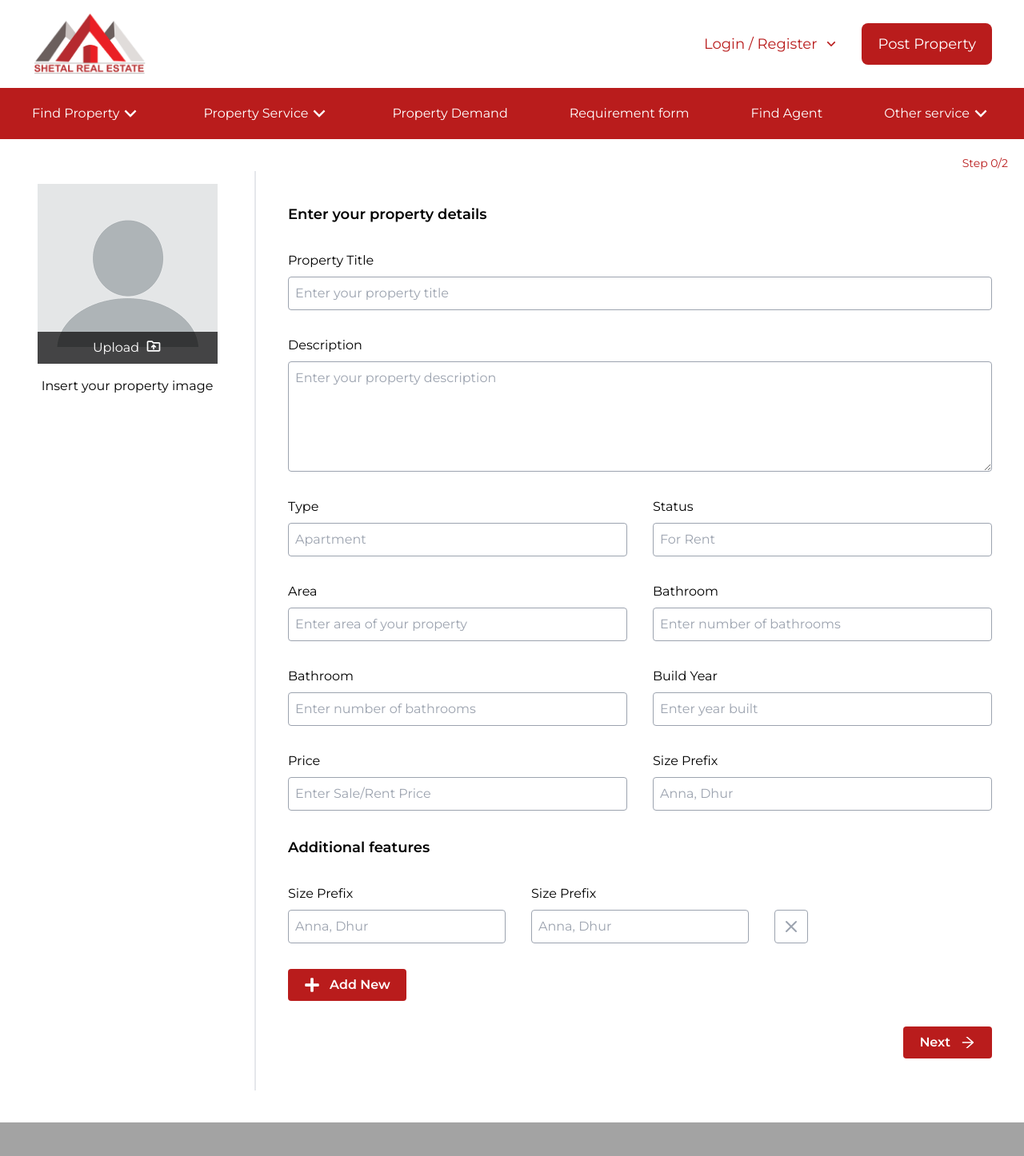
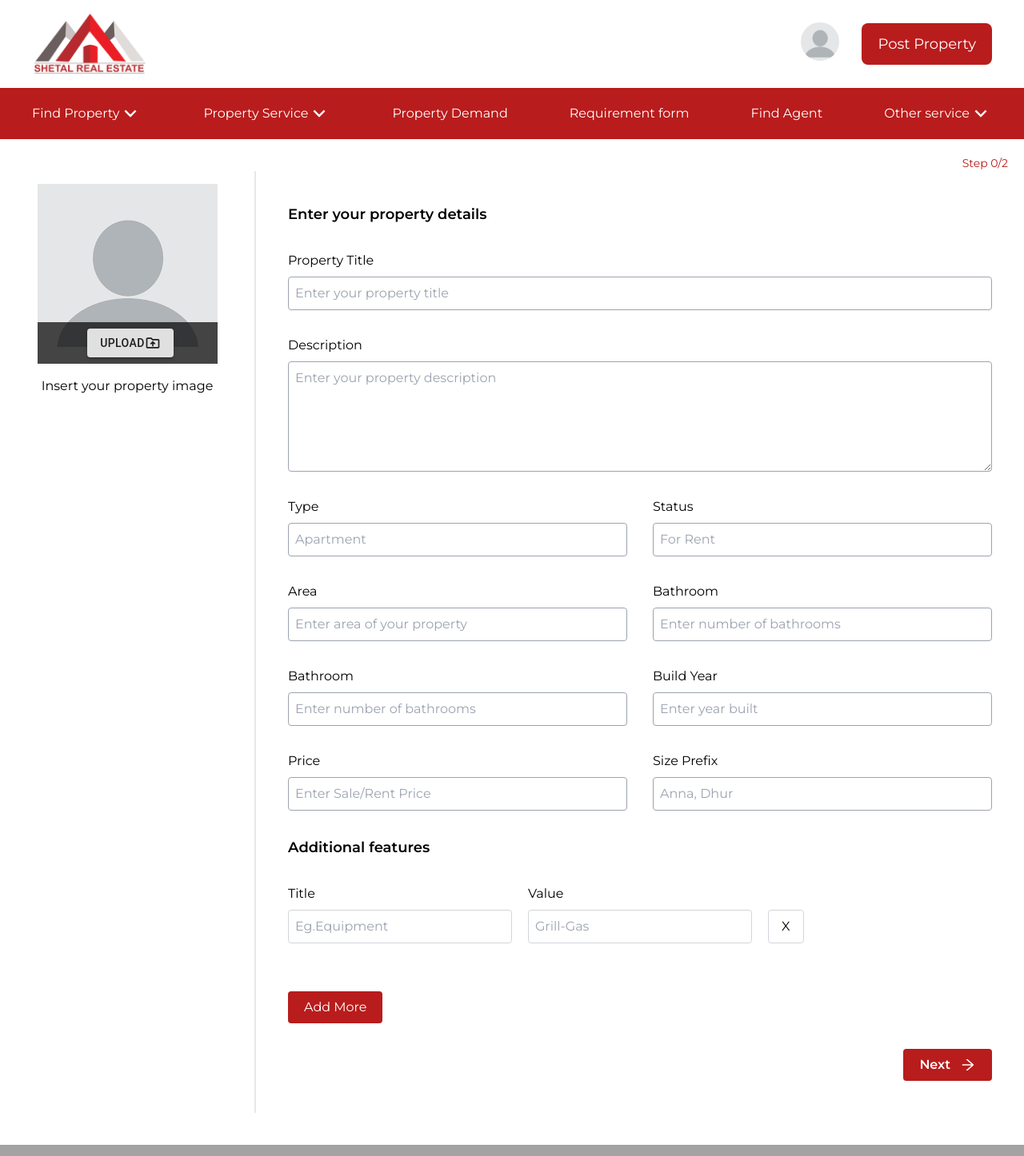
Before and after one commit to nikhilpantha/sheetalproperty, a React (Create React App) app: page /postProperty in a window 1280 px wide. Shown: the top 1446 px of the page at 80% size. Built offline with nearby package versions, Linux system fonts and the light colour scheme.

Commit message:
upload img

```diff
--- a/package.json
+++ b/package.json
@@ -5,11 +5,15 @@
   "dependencies": {
     "@headlessui/react": "^1.4.3",
     "@heroicons/react": "^1.0.5",
+    "@material-ui/core": "^4.12.3",
+    "@material-ui/icons": "^4.11.2",
     "@tailwindcss/forms": "^0.4.0",
     "@testing-library/jest-dom": "^5.16.2",
     "@testing-library/react": "^12.1.2",
     "@testing-library/user-event": "^13.5.0",
     "animate.css": "^4.1.1",
+    "formik": "^2.2.9",
+    "formik-file-and-image-input": "0.0.6",
     "google-maps-react": "^2.0.6",
     "heroicons-react": "^1.4.1",
     "react": "^17.0.2",
--- /dev/null
+++ b/src/components/Common/header/ImageForm.jsx
@@ -0,0 +1,60 @@
+import React from "react";
+import { Formik, Form } from "formik";
+import * as yup from "yup";
+import { FileInput, ImageInput } from "formik-file-and-image-input/lib";
+
+function CustomFileInputWrapper({ onClick, fileName }) {
+  return (
+    <div>
+      <button onClick={onClick}>Choose File</button>
+      <p>{fileName}</p>
+    </div>
+  );
+}
+
+function CustomImageInputWrapper({ onClick, fileName, src }) {
+  return (
+    <div onClick={onClick}>
+      {!src && <button onClick={onClick}>Choose Image</button>}
+      <img src={src} />
+      <p>{fileName}</p>
+    </div>
+  );
+}
+
+const ImageForm = () => {
+  const fileFormats = ["application/pdf"];
+  const imageFormats = ["image/png", "image/svg", "image/jpeg"];
+  const initialValues = {
+    file: null,
+    image: null,
+  };
+
+  const validationSchema = yup.shape({
+    file: yup.mixed().required(),
+    image: yup.mixed().required(),
+  });
+  return (
+    <Formik
+      initialValues={initialValues}
+      validationSchema={validationSchema}
+      //   onSubmit={(values) => handleSubmit(values)}
+    >
+      <Form>
+        <FileInput
+          name="file"
+          validFormats={fileFormats}
+          component={CustomFileInputWrapper}
+        />
+        <ImageInput
+          name="image"
+          validFormats={imageFormats}
+          component={CustomImageInputWrapper}
+        />
+        <button type="submit">Submit</button>
+      </Form>
+    </Formik>
+  );
+};
+
+export default ImageForm;
--- a/src/components/Common/header/MainNavBar.jsx
+++ b/src/components/Common/header/MainNavBar.jsx
@@ -26,7 +26,7 @@ const MainNavBar = () => {
         screen
           ? "fixed top-0 z-50 w-full animate__animated animate__fadeInDown"
           : "relative"
-      } left-0 right-0 bg-red-700 px-5 lg:px-10 h-16 py-2 flex space-x-2 items-center justify-between`}
+      } left-0 right-0 z-10 bg-red-700 px-5 lg:px-10 h-16 py-2 flex space-x-2 items-center justify-between`}
     >
       {navigation.map((item, index) => (
         <Menu key={index} as="div" className="text-left">
--- a/src/components/Common/header/TopBar.jsx
+++ b/src/components/Common/header/TopBar.jsx
@@ -1,9 +1,11 @@
 import React, { useState } from "react";
 import { RiArrowDownSLine } from "react-icons/ri";
 import LoginModel from "../../Login/LoginModel";
+import UserLogin from "./UserLogin";
 
 const TopBar = () => {
   const [r, setR] = useState(false);
+  const [logged, setLogged] = useState(true);
 
   return (
     <>
@@ -16,6 +18,9 @@ const TopBar = () => {
           />
         </a>
         <div className="flex space-x-7 items-center">
+          {logged ? (
+            <UserLogin />
+          ) : (
             <button
               onClick={() => {
                 setR(true);
@@ -25,6 +30,7 @@ const TopBar = () => {
               <span>Login / Register</span>
               <RiArrowDownSLine className="w-5 h-5" />
             </button>
+          )}
           <a
             href="/postProperty"
             className="px-5 py-3 bg-red-700 text-lg text-white capitalize rounded-lg"
--- /dev/null
+++ b/src/components/Common/header/UserLogin.jsx
@@ -0,0 +1,58 @@
+import React from "react";
+import { Menu, Transition } from "@headlessui/react";
+import { Fragment } from "react";
+import { IoLogOut } from "react-icons/io5";
+import { FaUser } from "react-icons/fa";
+
+const UserLogin = () => {
+  return (
+    <div className="z-50">
+      <Menu as="div" className=" relative inline-block">
+        <div>
+          <Menu.Button className="focus:outline-none focus-visible:ring-2 focus-visible:ring-white focus-visible:ring-opacity-75">
+            <img
+              src="noUser.png"
+              alt="noUser.png"
+              className="w-12 h-12 rounded-full"
+            />
+          </Menu.Button>
+        </div>
+        <Transition
+          as={Fragment}
+          enter="transition ease-out duration-100"
+          enterFrom="transform opacity-0 scale-95"
+          enterTo="transform opacity-100 scale-100"
+          leave="transition ease-in duration-75"
+          leaveFrom="transform opacity-100 scale-100"
+          leaveTo="transform opacity-0 scale-95"
+        >
+          <Menu.Items className="absolute z-10 right-0 w-56 mt-2 origin-top-right bg-white divide-y divide-gray-100 rounded-md shadow-lg ring-1 ring-black ring-opacity-5 focus:outline-none">
+            <div className="px-3 py-3">
+              <Menu.Item>
+                <div className="flex justify-start items-center">
+                  <FaUser className="w-5 h-5 text-red-700" />
+                  <a
+                    href="/myProfile"
+                    className="flex rounded-md items-center w-full px-2 py-2 text-sm"
+                  >
+                    My Profile
+                  </a>
+                </div>
+              </Menu.Item>
+              <Menu.Item>
+                <div className="flex justify-start items-center">
+                  <IoLogOut className="w-5 h-5 text-red-700" />
+                  <button className="flex rounded-md items-center w-full px-2 py-2 text-sm">
+                    Sign Out
+                  </button>
+                </div>
+              </Menu.Item>
+            </div>
+          </Menu.Items>
+        </Transition>
+      </Menu>
+    </div>
+  );
+};
+
+export default UserLogin;
--- a/src/components/MyProfile/navigation/SideBar.jsx
+++ b/src/components/MyProfile/navigation/SideBar.jsx
@@ -1,22 +1,21 @@
 import { Fragment, useState } from "react";
-import { Dialog, Transition } from "@headlessui/react";
+import Button from "@material-ui/core/Button";
+import PhotoCamera from "@material-ui/icons/PhotoCamera";
+import IconButton from "@material-ui/core/IconButton";
 import {
   CalendarIcon,
   FolderIcon,
   HomeIcon,
   InboxIcon,
-  MenuIcon,
   UsersIcon,
-  XIcon,
 } from "@heroicons/react/outline";
-import { MdOutlineDriveFolderUpload } from "react-icons/md";
 import DashBoard from "../DashBoard";
 import Properties from "../Properties";
 import Messages from "../Messages";
-import { Link, useParams, useSearchParams } from "react-router-dom";
-import { MobSidebar } from "./MobSidebar";
+import { Link, useSearchParams } from "react-router-dom";
 import NoData from "../NoData";
 import LogOut from "../LogOut";
+import { MdOutlineDriveFolderUpload } from "react-icons/md";
 
 const navigation = [
   { name: "My Profile", href: "profile", icon: HomeIcon, current: true },
@@ -36,7 +35,6 @@ function classNames(...classes) {
 }
 
 const SideBar = ({ menubutton }) => {
-  const [sidebarOpen, setSidebarOpen] = useState(false);
   const [params, setParams] = useSearchParams();
   const query = params.get("section");
   const mainComponent = {
@@ -60,10 +58,27 @@ const SideBar = ({ menubutton }) => {
                     src="noUser.png"
                     alt="Workflow"
                   />
-                  <button className="absolute bottom-0 left-0 right-0 w-full bg-opacity-70 bg-black text-white py-2 flex space-x-2 justify-center">
-                    <span>Upload</span>
-                    <MdOutlineDriveFolderUpload className="w-5 h-5" />
-                  </button>
+                  <form>
+                    <div className="absolute bottom-0 left-0 right-0 w-full bg-opacity-70 bg-black text-white py-2 flex space-x-2 justify-center">
+                      <input
+                        type="file"
+                        accept="image/*"
+                        style={{ display: "none" }}
+                        id="contained-button-file"
+                      />
+                      <label htmlFor="contained-button-file">
+                        <Button
+                          variant="contained"
+                          style={{ backgroundColor: "none" }}
+                          component="span"
+                          className="w-full bg-opacity-70 bg-black text-white py-2 flex space-x-2 justify-center"
+                        >
+                          <span>Upload</span>
+                          <MdOutlineDriveFolderUpload className="w-5 h-5" />
+                        </Button>
+                      </label>
+                    </div>
+                  </form>
                 </div>
                 <div className="text-red-700 font-medium">Ram Parajuli</div>
               </div>
--- /dev/null
+++ b/src/components/PostProperty/FormArray.jsx
@@ -0,0 +1,88 @@
+import React from "react";
+import ReactDOM from "react-dom";
+import { Formik, Field, Form, ErrorMessage, FieldArray } from "formik";
+
+const initialValues = {
+  friends: [
+    {
+      title: "",
+      value: "",
+    },
+  ],
+};
+const FormArray = () => {
+  return (
+    <Formik
+      initialValues={initialValues}
+      onSubmit={async (values) => {
+        await new Promise((r) => setTimeout(r, 500));
+        alert(JSON.stringify(values, null, 2));
+      }}
+    >
+      {({ values }) => (
+        <Form>
+          <FieldArray name="friends">
+            {({ insert, remove, push }) => (
+              <div>
+                {values.friends.length > 0 &&
+                  values.friends.map((friend, index) => (
+                    <div
+                      className="grid grid-cols-3 gap-5 items-end mb-5"
+                      key={index}
+                    >
+                      <div className="flex-col flex space-y-2">
+                        <label htmlFor={`friends.${index}.name`}>Title</label>
+                        <Field
+                          name={`friends.${index}.name`}
+                          placeholder="Eg.Equipment"
+                          type="text"
+                          className="p-2 border border-gray-300 rounded"
+                        />
+                        <ErrorMessage
+                          name={`friends.${index}.name`}
+                          component="div"
+                          className="field-error"
+                        />
+                      </div>
+                      <div className="flex-col flex space-y-2">
+                        <label htmlFor={`friends.${index}.email`}>Value</label>
+                        <Field
+                          name={`friends.${index}.email`}
+                          placeholder="Grill-Gas"
+                          type="text"
+                          className="p-2 border border-gray-300 rounded"
+                        />
+                        <ErrorMessage
+                          name={`friends.${index}.name`}
+                          component="div"
+                          className="field-error"
+                        />
+                      </div>
+                      <div className="col">
+                        <button
+                          type="button"
+                          className="secondary p-2 border border-gray-300 rounded px-4 "
+                          onClick={() => remove(index)}
+                        >
+                          X
+                        </button>
+                      </div>
+                    </div>
+                  ))}
+                <button
+                  type="button"
+                  className="secondary mt-10 text-white bg-red-700 px-5 py-2 rounded"
+                  onClick={() => push({ name: "", email: "" })}
+                >
+                  Add More
+                </button>
+              </div>
+            )}
+          </FieldArray>
+        </Form>
+      )}
+    </Formik>
+  );
+};
+
+export default FormArray;
--- a/src/components/PostProperty/FormStep1.jsx
+++ b/src/components/PostProperty/FormStep1.jsx
@@ -1,8 +1,10 @@
 import { XIcon } from "@heroicons/react/outline";
+import { Button } from "@material-ui/core";
 import React from "react";
 import { AiOutlineArrowRight } from "react-icons/ai";
 import { FaPlus } from "react-icons/fa";
 import { MdOutlineDriveFolderUpload } from "react-icons/md";
+import FormArray from "./FormArray";
 
 const FormStep1 = ({ setFormStep }) => {
   return (
@@ -10,10 +12,27 @@ const FormStep1 = ({ setFormStep }) => {
       <div className="flex flex-col items-center flex-shrink-0 lg:px-4 border-r-2 ">
         <div className={`relative m-4`}>
           <img className="w-full h-auto" src="noUser.png" alt="Workflow" />
-          <button className="absolute bottom-0 left-0 right-0 w-full bg-opacity-70 bg-black text-white py-2 flex space-x-2 justify-center">
-            <span>Upload</span>
-            <MdOutlineDriveFolderUpload className="w-5 h-5" />
-          </button>
+          <form>
+            <div className="absolute bottom-0 left-0 right-0 w-full bg-opacity-70 bg-black text-white py-2 flex space-x-2 justify-center">
+              <input
+                type="file"
+                accept="image/*"
+                style={{ display: "none" }}
+                id="contained-button-file"
+              />
+              <label htmlFor="contained-button-file">
+                <Button
+                  variant="contained"
+                  style={{ backgroundColor: "none" }}
+                  component="span"
+                  className="w-full bg-opacity-70 bg-black text-white py-2 flex space-x-2 justify-center"
+                >
+                  <span>Upload</span>
+                  <MdOutlineDriveFolderUpload className="w-5 h-5" />
+                </Button>
+              </label>
+            </div>
+          </form>
         </div>
         <div className="">Insert your property image</div>
       </div>
@@ -104,38 +123,7 @@ const FormStep1 = ({ setFormStep }) => {
           </div>
         </form>
         <div className="text-lg font-semibold">Additional features</div>
-        <form className="space-y-4 lg:space-y-8">
-          <div className="grid sm:grid-cols-3 gap-8 items-end">
-            <label className="flex flex-col space-y-2">
-              <span>Size Prefix</span>
-              <input
-                type="text"
-                placeholder="Anna, Dhur"
-                className="w-full p-2 border border-gray-400 rounded"
-              />
-            </label>
-            <label className="flex flex-col space-y-2">
-              <span>Size Prefix</span>
-              <input
-                type="text"
-                placeholder="Anna, Dhur"
-                className="w-full p-2 border border-gray-400 rounded"
-              />
-            </label>
-            <div className="flex sm:block justify-end sm:w-fit sm:h-fit">
-              <button className="p-2 border border-gray-400 rounded flex">
-                <span className="inline-block sm:hidden text-gray-400 pr-2">
-                  Clear
-                </span>
-                <XIcon className="text-gray-400 w-6 h-6" />
-              </button>
-            </div>
-          </div>
-          <button className="text-white bg-red-700 font-semibold flex space-x-3 p-2 px-5 rounded items-center">
-            <FaPlus className="w-5 h-5 " />
-            <span>Add New</span>
-          </button>
-        </form>
+        <FormArray />
         <div className="flex justify-end">
           <button
             onClick={() => {
--- a/src/components/card/AdviceToolsCard.jsx
+++ b/src/components/card/AdviceToolsCard.jsx
@@ -2,7 +2,7 @@ import React from "react";
 
 const AdviceToolsCard = ({ item }) => {
   return (
-    <div className="w-full xs:w-64 sm:w-80 bg-white rounded-md shadow-lg border-2 border-gray-200">
+    <div className="w-full bg-white rounded-md shadow-lg border-2 border-gray-200">
       <div className="rounded-md overflow-hidden">
         <img
           src={`/advanceTools/${item.image}`}
```
Also changed, not shown: src/components/MyProfile/navigation/Header.jsx (+4 -4 lines), src/components/Object/advanceTools.js (+0 -24 lines), src/components/home/AdviceTools.jsx (+5 -14 lines), 1 other file (tests, documents, lock files or other folders). Lines whose indentation alone changed are shown as unchanged.
